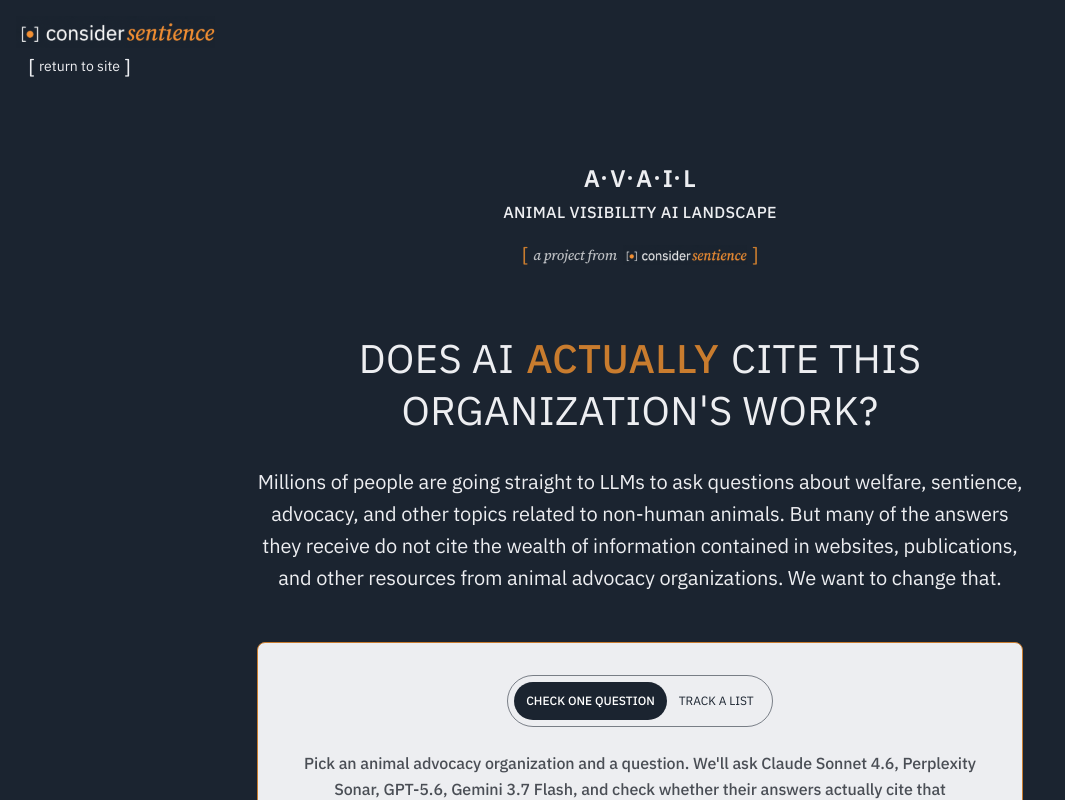
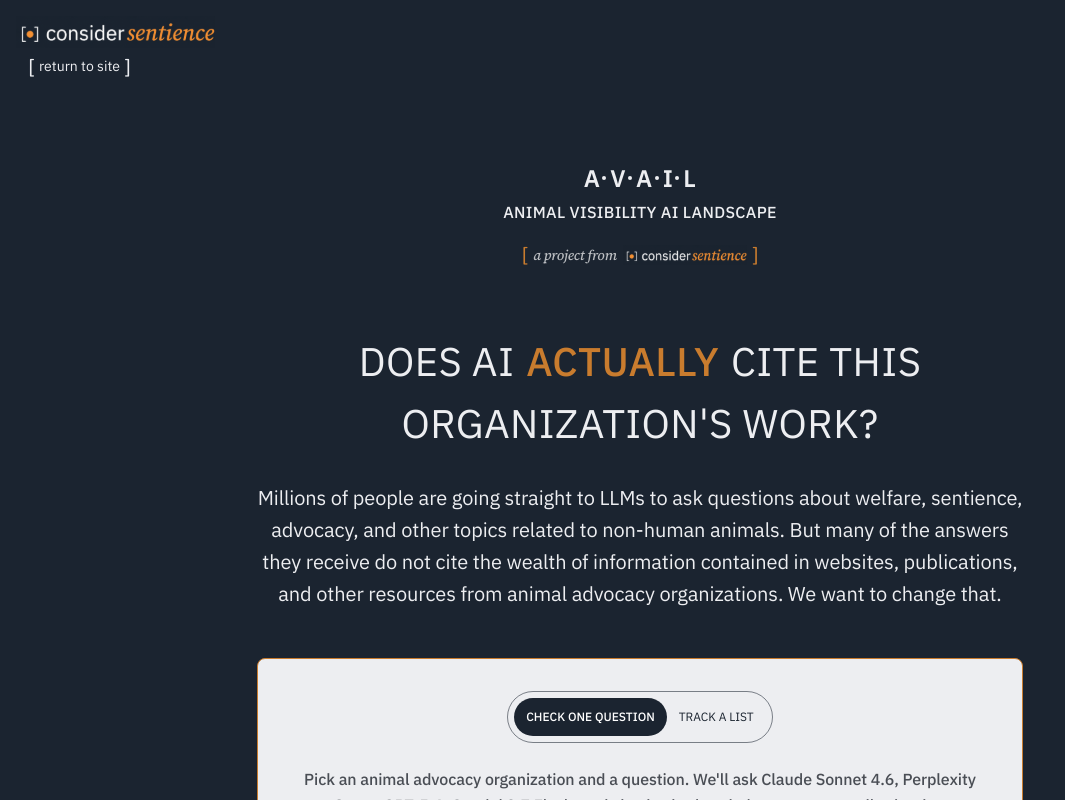
Before and after one commit to lish-stack/avail-demo, a React (Vite) app in the folder frontend/: page / in a window 1280 px wide. Shown: the top 800 px of the page, without its empty margins (0-1065 px from the left). Built offline with nearby package versions, Linux system fonts and the light colour scheme.

Commit message:
Hero line spacing

```diff
--- a/frontend/src/App.tsx
+++ b/frontend/src/App.tsx
@@ -243,14 +243,14 @@
         <Wordmark />
 
         <div className="flex flex-col gap-[20px] md:gap-[24px] xl:gap-[32px] items-start w-full">
-          <div className="flex md:hidden flex-col gap-[2px] items-center justify-center leading-[1.2] text-[24px] tracking-[0.24px] uppercase w-full text-center">
+          <div className="flex md:hidden flex-col gap-[4px] items-center justify-center leading-[1.35] text-[24px] tracking-[0.24px] uppercase w-full text-center">
             <div className="flex gap-[8px] items-center justify-center whitespace-nowrap">
               <span className="text-cloud font-normal" style={wdth}>Does AI</span>
               <span className="text-rust font-medium" style={wdth}>actually</span>
             </div>
             <span className="text-cloud font-normal" style={wdth}>cite this organization's work?</span>
           </div>
-          <div className="hidden md:flex flex-col gap-[2px] xl:gap-[4px] items-center justify-center leading-[1.2] text-[32px] xl:text-[40px] tracking-[0.32px] xl:tracking-[0.4px] uppercase w-full text-center whitespace-nowrap">
+          <div className="hidden md:flex flex-col gap-[6px] xl:gap-[8px] items-center justify-center leading-[1.35] text-[32px] xl:text-[40px] tracking-[0.32px] xl:tracking-[0.4px] uppercase w-full text-center whitespace-nowrap">
             <div className="flex gap-[12px] items-center justify-center">
               <span className="text-cloud font-normal" style={wdth}>Does AI</span>
               <span className="text-rust font-medium" style={wdth}>actually</span>
```
